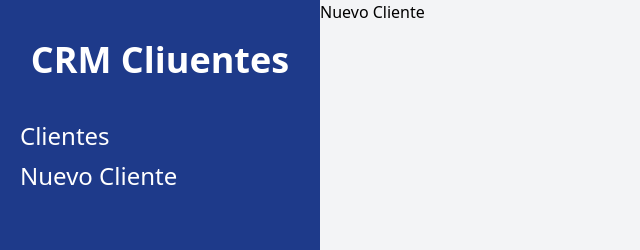
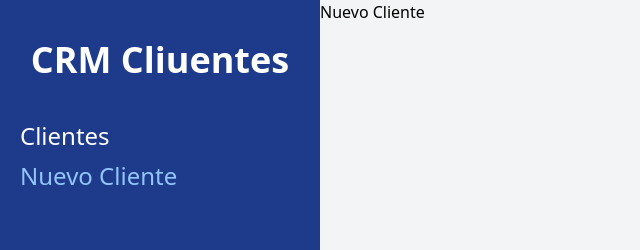
Before and after one commit to psyQore/React-CRM, a React (Vite) app: page /clients/new in a window 1280 px wide. Shown: the top 250 px of the page, without its empty margins (0-640 px from the left). Built offline with nearby package versions, Linux system fonts and the light colour scheme.

Commit message:
Se use useLocation de RR6 para detectar en que url nos encontramos

```diff
--- a/src/layout/Layout.jsx
+++ b/src/layout/Layout.jsx
@@ -1,6 +1,10 @@
-import { Outlet, Link } from "react-router-dom";
+import { Outlet, Link, useLocation } from "react-router-dom";
 
 const Layout = () => {
+  const localtion = useLocation();
+
+  const currentUrl = localtion.pathname;
+
   return (
     <div className="md:flex md:min-h-screen">
       <div className="md:w-1/4 bg-blue-900 px-5 py-10">
@@ -9,13 +13,17 @@
         </h2>
         <nav className="mt-10">
           <Link
-            className="text-white text-2xl block mt-2 hover:text-blue-300"
+            className={`${
+              currentUrl === "/clients" ? "text-blue-300" : "text-white"
+            } text-2xl block mt-2 hover:text-blue-300`}
             to="/clients"
           >
             Clientes
           </Link>
           <Link
-            className="text-white text-2xl block mt-2 hover:text-blue-300"
+            className={`${
+              currentUrl === "/clients/new" ? "text-blue-300" : "text-white"
+            } text-2xl block mt-2 hover:text-blue-300`}
             to="/clients/new"
           >
             Nuevo Cliente
```
